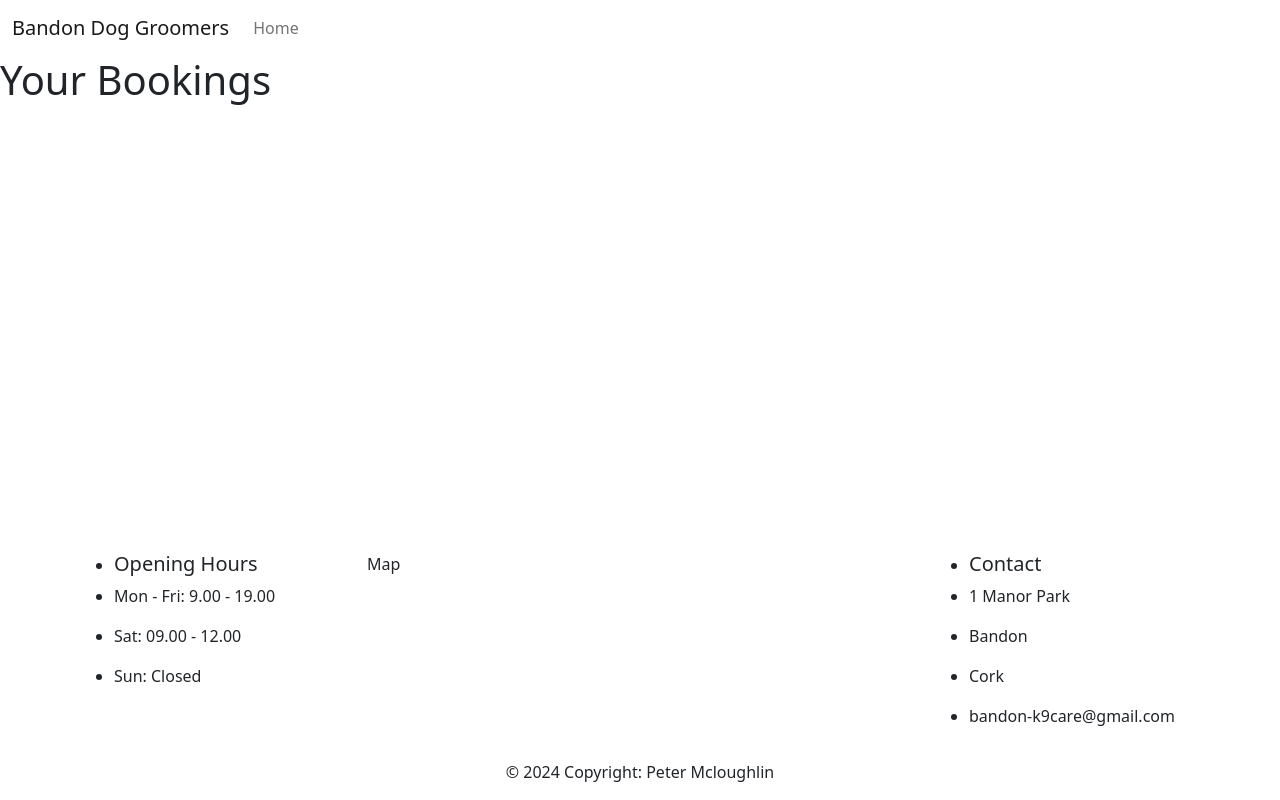
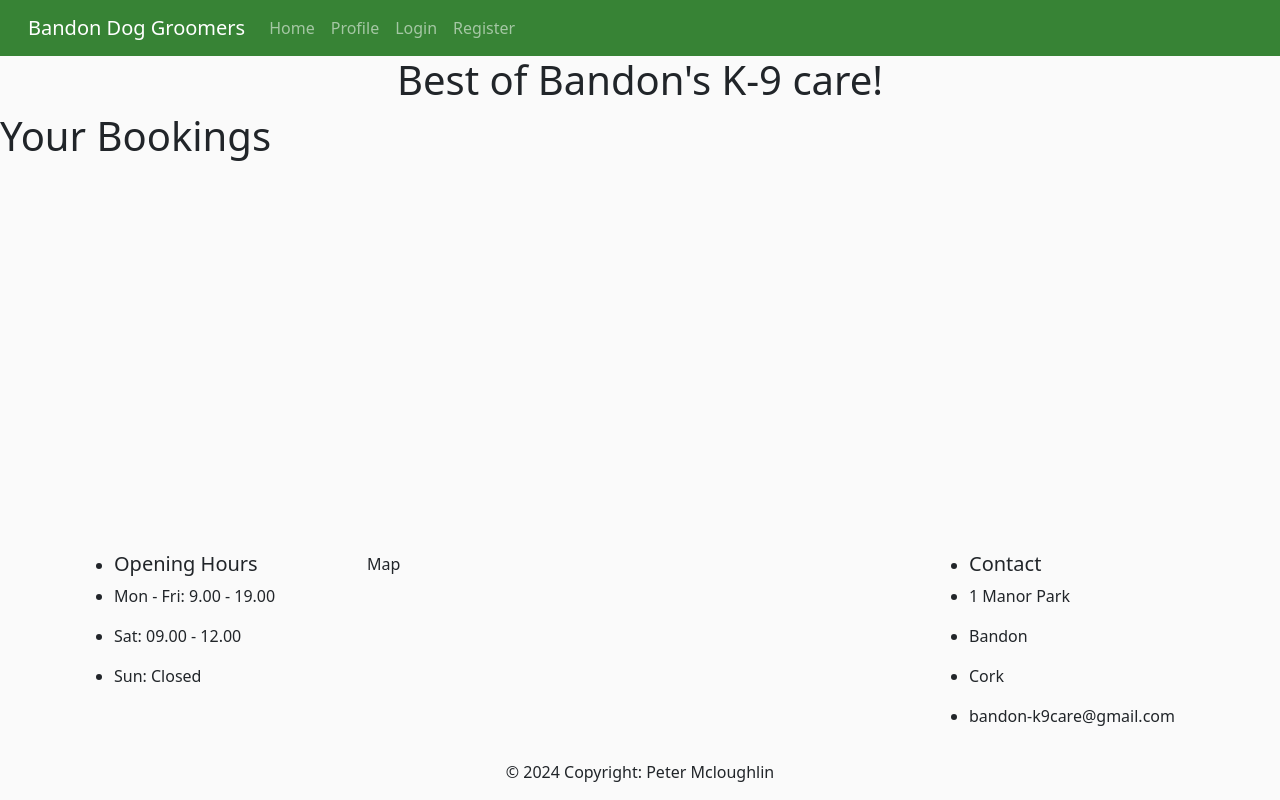
Before and after one commit to petermcloughlin/DjangoDogGroomers, a Django app: page /booking/ in a window 1280 px wide. Run offline with Django 4.2, Linux system fonts and the light colour scheme; data that the repository does not hold is empty.

Commit message:
Add static folder, style.css and some basic style to view on mobile and desktop

```diff
--- a/doggroomers/settings.py
+++ b/doggroomers/settings.py
@@ -133,7 +133,7 @@ USE_TZ = True
 # https://docs.djangoproject.com/en/4.2/howto/static-files/
 
 STATIC_URL = 'static/'
-
+STATICFILES_DIRS = [os.path.join(BASE_DIR, 'static'), ]
 # Default primary key field type
 # https://docs.djangoproject.com/en/4.2/ref/settings/#default-auto-field
 
--- /dev/null
+++ b/static/css/style.css
@@ -0,0 +1,8 @@
+body {
+    background-color: #fafafa;
+}
+
+/* NavBar*/
+.nav-background {
+    background-color: #378335;
+}
--- a/templates/base.html
+++ b/templates/base.html
@@ -1,3 +1,5 @@
+{% load static %}
+
 {% url 'home' as home_url %}
 
 <!DOCTYPE html>
@@ -11,13 +13,13 @@
     <link rel="preconnect" href="https://fonts.gstatic.com">
     <link href="https://fonts.googleapis.com/css2?family=Roboto:wght@300&display=swap" rel="stylesheet">
     <link href="https://fonts.googleapis.com/css2?family=Lato:wght@300;700&display=swap" rel="stylesheet">
-
     <!-- Font Awesome CSS -->
     <link rel="stylesheet" href="https://cdnjs.cloudflare.com/ajax/libs/font-awesome/5.15.3/css/all.min.css">
-
     <!-- Bootstrap CSS -->
     <link href="https://cdn.jsdelivr.net/npm/bootstrap@5.0.1/dist/css/bootstrap.min.css" rel="stylesheet"
         integrity="sha384-+0n0xVW2eSR5OomGNYDnhzAbDsOXxcvSN1TPprVMTNDbiYZCxYbOOl7+AMvyTG2x" crossorigin="anonymous">
+    <!-- Custom CSS -->
+    <link rel="stylesheet" href="{% static 'css/style.css' %}">
     <!-- Leaflet JS for Maps -->
     <script src="https://unpkg.com/leaflet@1.9.4/dist/leaflet.js"
     integrity="sha256-20nQCchB9co0qIjJZRGuk2/Z9VM+kNiyxNV1lvTlZBo="
@@ -28,8 +30,9 @@
 <body class="d-flex flex-column h-100 main-bg">
 
     <!-- Navigation -->
-    <nav class="navbar navbar-expand-lg navbar-light bg-white">
+    <nav class="navbar navbar-expand-lg navbar-dark nav-container nav-background">
         <div class="container-fluid">
+            <a class="navbar-brand logo" href="#" alt="Dog Grooming"></a>
             <a class="navbar-brand" href="#">Bandon Dog Groomers</a>
             <button class="navbar-toggler" type="button" data-bs-toggle="collapse" data-bs-target="#navbarText"
                 aria-controls="navbarText" aria-expanded="false" aria-label="Toggle navigation">
@@ -41,7 +44,18 @@
                         <a class="nav-link {% if request.path == home_url %}active{% endif %}" aria-current="page"
                             href="#">Home</a>
                     </li>
-
+                    <li class="nav-item"></li>
+                        <a class="nav-link {% if request.path == home_url %}active{% endif %}" aria-current="page"
+                            href="#">Profile</a>
+                    </li>
+                    <li class="nav-item"></li>
+                        <a class="nav-link {% if request.path == login_url %}active{% endif %}" aria-current="page"
+                            href="#">Login</a>
+                    </li>
+                    <li class="nav-item"></li>
+                        <a class="nav-link {% if request.path == register_url %}active{% endif %}" aria-current="page"
+                            href="#">Register</a>
+                    </li>
                 </ul>
                 <!-- <span class="navbar-text text-muted">
                     adventures of a software developer
@@ -49,7 +63,13 @@
             </div>
         </div>
     </nav>
-
+    <div class="container-fluid">
+        <div class="row">
+           <div class="d-flex justify-content-center mt-auto sl-box">
+                 <h1 id="slogan">Best of Bandon's K-9 care!</h1>
+           </div>
+        </div>
+     </div>
     <main class="flex-shrink-0 main-bg">
 
         {% block content %}
@@ -99,14 +119,6 @@
     <script src="https://cdn.jsdelivr.net/npm/bootstrap@5.0.1/dist/js/bootstrap.bundle.min.js"
         integrity="sha384-gtEjrD/SeCtmISkJkNUaaKMoLD0//ElJ19smozuHV6z3Iehds+3Ulb9Bn9Plx0x4" crossorigin="anonymous">
         </script>
-    <script>
-        var map = L.map('map');
-        map.setView([51.8555, -8.555], 10);
-        L.tileLayer('https://tile.openstreetmap.org/{z}/{x}/{y}.png', {
-        maxZoom: 19,
-        attribution: '&copy; <a href="http://www.openstreetmap.org/copyright">OpenStreetMap</a>'
-        }).addTo(map);
-    </script>
 </body>
 
 </html>
```
Also changed, not shown: booking/templates/booking/index.html (+0 -7 lines), booking/views.py (line endings or trailing spaces).
